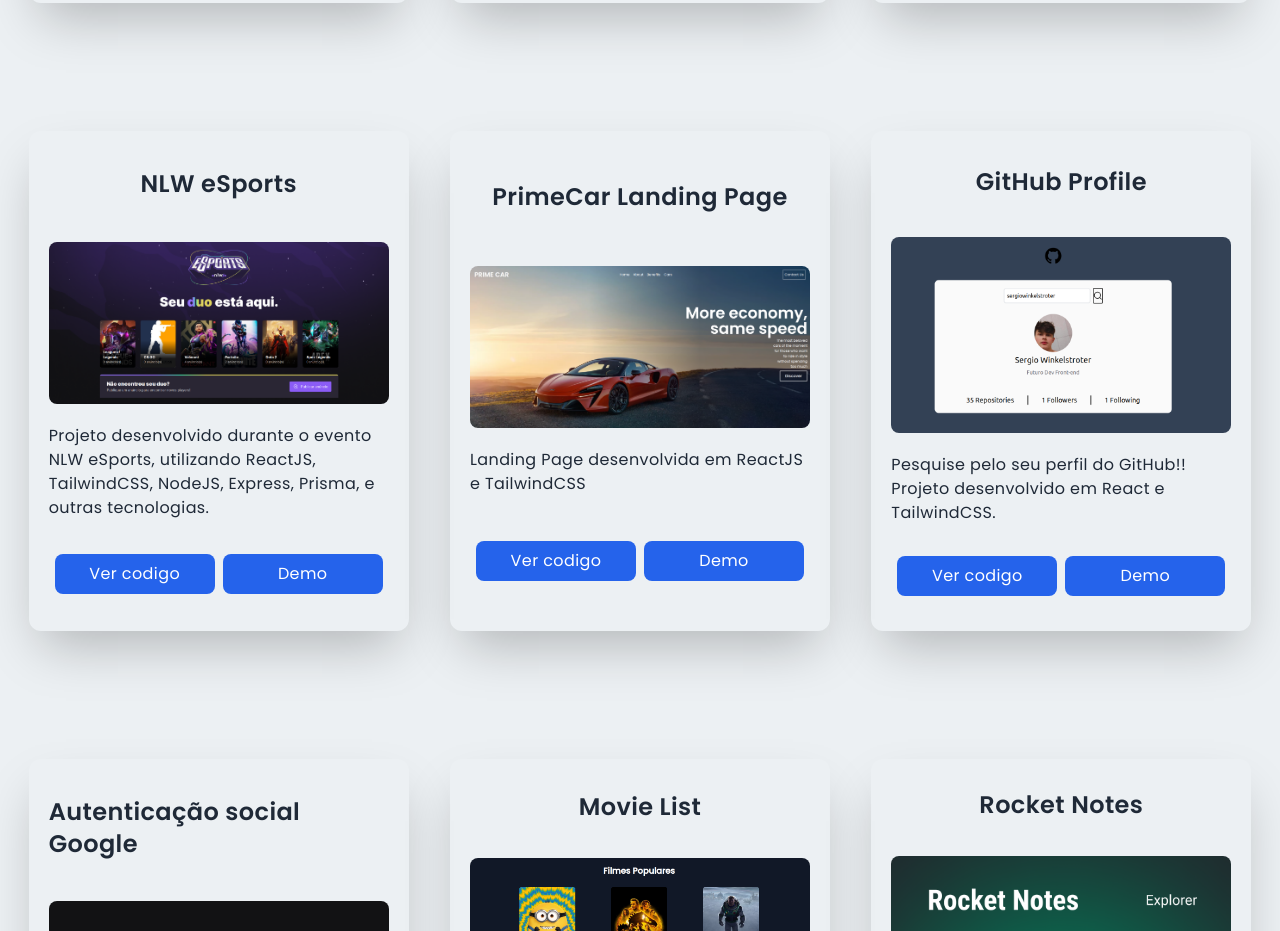
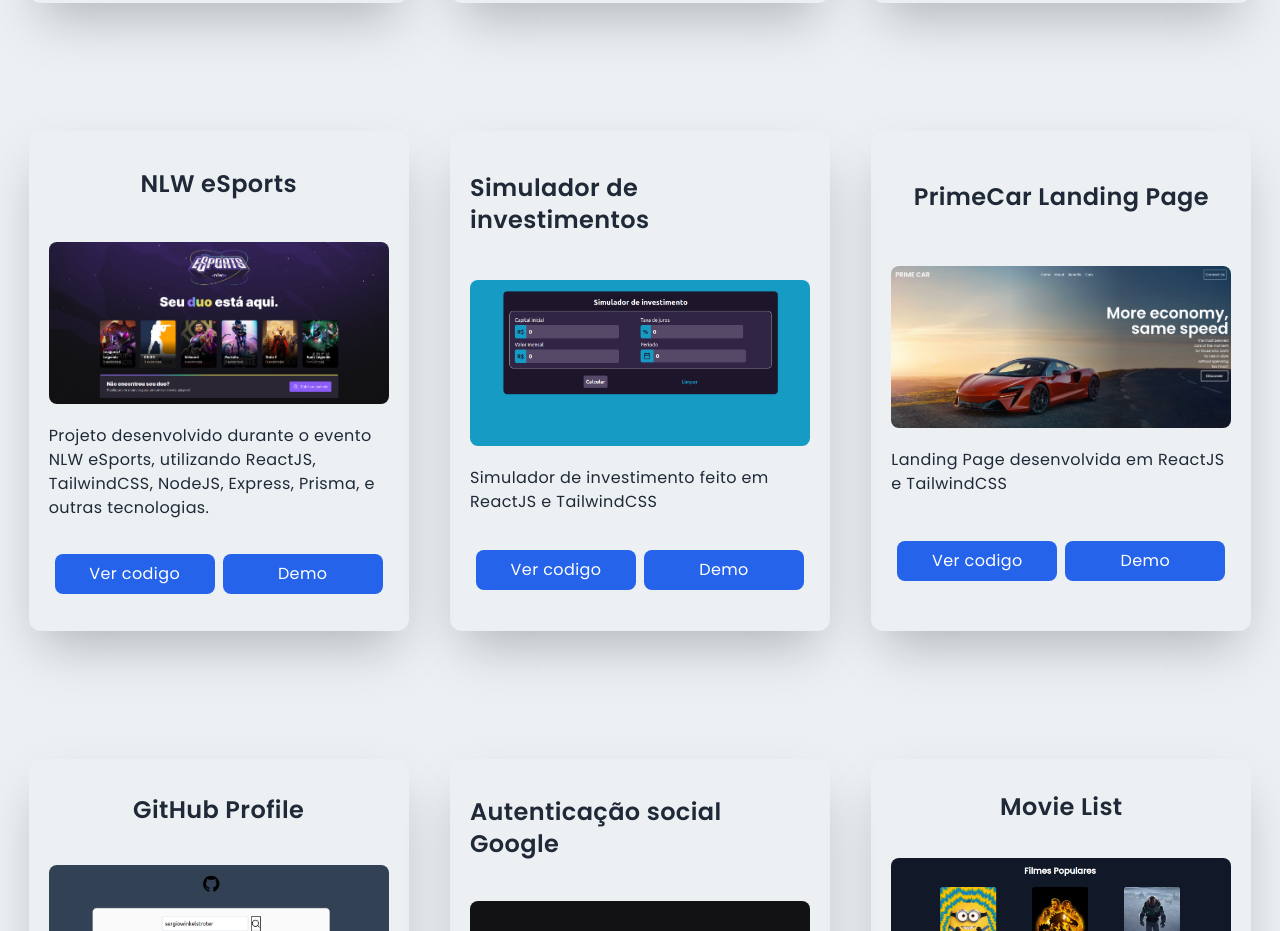
Before and after one commit to sergiowinkelstroter/portfolio-antigo, a Next.js app: page /projetos in a window 1280 px wide. Shown: the part 1261-2192 px from the top of the page. Built offline with nearby package versions, Linux system fonts and the light colour scheme.

Commit message:
add project simulador-invest

```diff
--- a/src/data/ProjectsData.ts
+++ b/src/data/ProjectsData.ts
@@ -14,6 +14,7 @@
 import RocketNotesImage from "/public/assets/Capa.png";
 import ChatAppImage from "/public/assets/chatApp.png";
 import ClimaImage from "/public/assets/clima.png";
+import SimuladorInvestImage from "/public/assets/simulador-invest.png";
 
 export const ProjectsData = [
   {
@@ -79,6 +80,14 @@
     repo: "https://github.com/sergiowinkelstroter/NLWeSports-Ignite-web",
 
     demo: "https://nlw-e-sports-ignite-web.vercel.app/",
+  },
+  {
+    id: "17",
+    title: "Simulador de investimentos",
+    image: SimuladorInvestImage,
+    description: "Simulador de investimento feito em ReactJS e TailwindCSS",
+    repo: "https://github.com/sergiowinkelstroter/simulador-investimento",
+    demo: "https://simulador-investimento-one.vercel.app/",
   },
   {
     id: "6",
```
Also changed, not shown: public/assets/simulador-invest.png (added).
